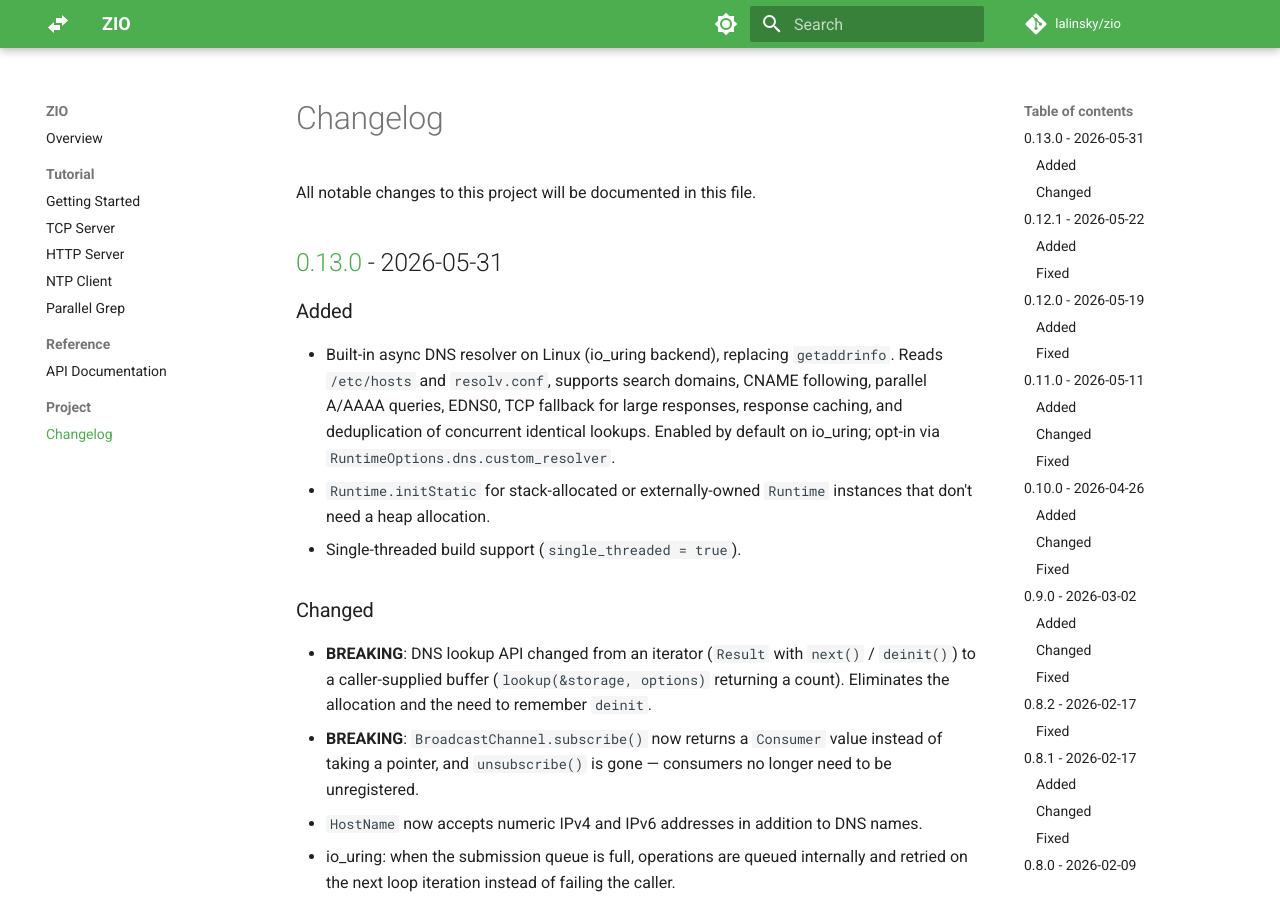
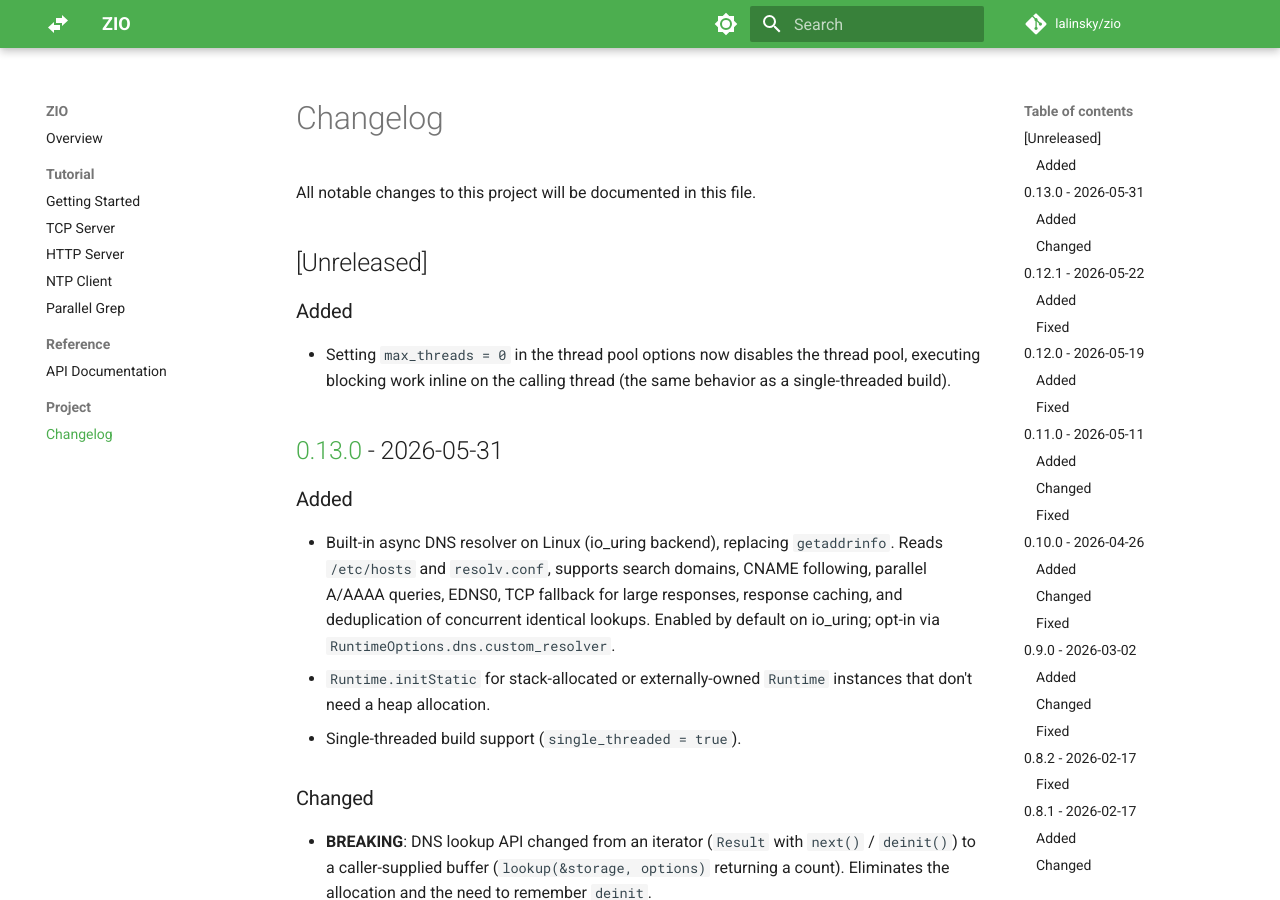
Before and after one commit to lalinsky/zio, an MkDocs documentation site: the page built from docs/changelog.md, in a window 1280 px wide and 900 px high. Built offline with MkDocs 1.6.1 and Material for MkDocs 9.7.7, drawn with Linux system fonts in a browser that asks for light colours; comment, search, counter and statistics services are not loaded.

Commit message:
thread_pool: allow max_threads=0 to disable the pool (#458)
Setting max_threads=0 now runs submitted work inline on the calling
thread, matching single-threaded build behavior. Unifies the init code
path and clamps min_threads to max_threads.

```diff
--- a/docs/changelog.md
+++ b/docs/changelog.md
@@ -1,6 +1,13 @@
 # Changelog
 
 All notable changes to this project will be documented in this file.
+
+## [Unreleased]
+
+### Added
+
+- Setting `max_threads = 0` in the thread pool options now disables the thread pool, executing
+  blocking work inline on the calling thread (the same behavior as a single-threaded build).
 
 ## [0.13.0] - 2026-05-31
 
```
Also changed, not shown: 1 other file.
